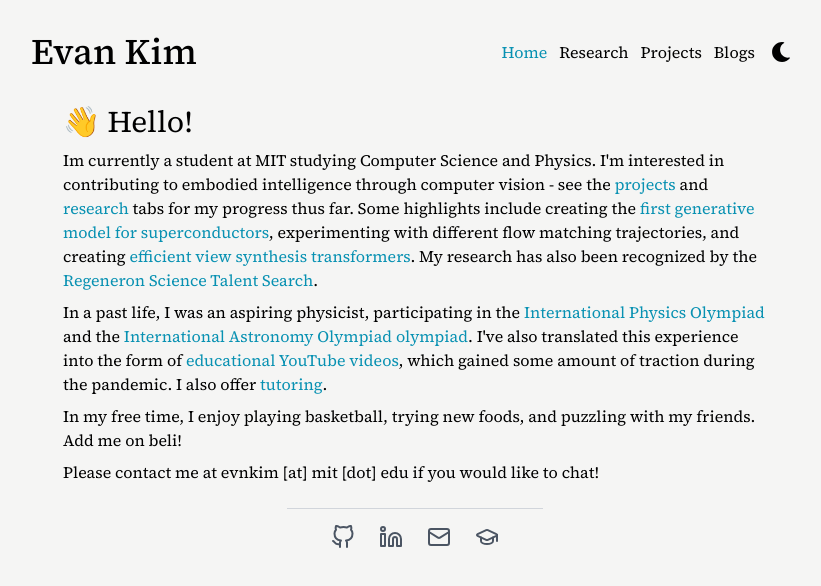
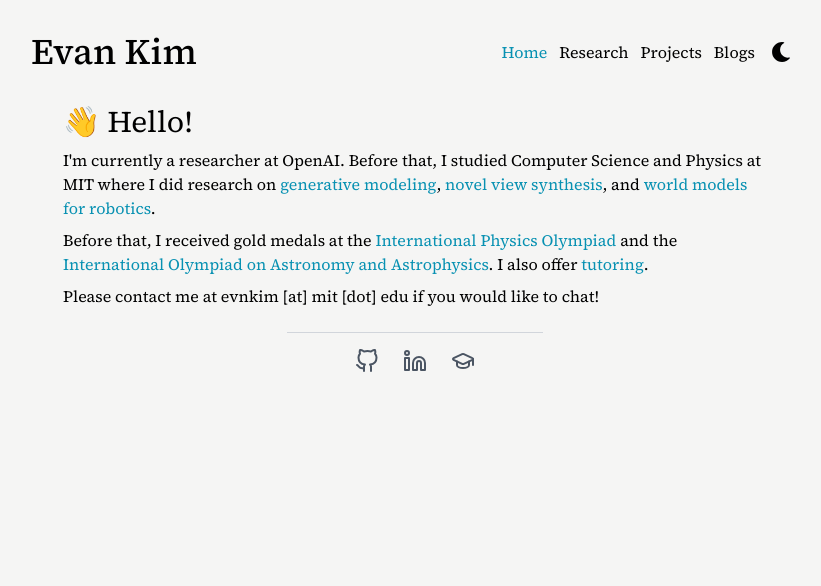
Before and after one commit to evnkim/evn.kim, a Next.js app: page / in a window 1280 px wide. Shown: the top 586 px of the page, without its empty margins (225-1046 px from the left). Built offline with nearby package versions, Linux system fonts and the light colour scheme.

Commit message:
bio update

```diff
--- a/src/app/(site)/page.tsx
+++ b/src/app/(site)/page.tsx
@@ -9,49 +9,27 @@ export default function Home() {
           <h1 className="text-3xl mb-2">👋 Hello!</h1>
           <div>
             <p>
-              Im currently a student at MIT studying Computer Science and Physics. I&apos;m interested in contributing
-              to embodied intelligence through computer vision -
-              see the <CyanLink href="/projects">projects</CyanLink> and <CyanLink href="/research">research</CyanLink> tabs for my
-              progress thus far. Some highlights include creating the{" "}
-              <CyanLink href="https://doi.org/10.1088/1361-648X/acfdeb">
-                first generative model for superconductors
-              </CyanLink>
-              , experimenting with different flow matching trajectories, and
-              creating <CyanLink href="/research/svsm">efficient view synthesis transformers</CyanLink>. My research has
-              also been recognized by the{" "}
-              <CyanLink href="https://www.societyforscience.org/regeneron-sts/2023-student-finalists/evan-kim/">
-                Regeneron Science Talent Search
-              </CyanLink>
-              .
+              I&apos;m currently a researcher at OpenAI. Before that, I studied Computer Science and
+              Physics at MIT where I did research on{" "}
+              <CyanLink href="https://doi.org/10.1088/1361-648X/acfdeb">generative modeling</CyanLink>
+              ,{" "}
+              <CyanLink href="/research/svsm">novel view synthesis</CyanLink>, and{" "}
+              <CyanLink href="https://vera.csail.mit.edu">world models for robotics</CyanLink>.
             </p>
             <p>
-              In a past life, I was an aspiring physicist, participating in
-              the{" "}
+              Before that, I received gold medals at the{" "}
               <CyanLink href="https://ipho-unofficial.org/timeline/2023/individual">
                 International Physics Olympiad
+              </CyanLink>{" "}
+              and the{" "}
+              <CyanLink href="https://usaaao.org/2023/08/19/16th-ioaa-has-ended/">
+                International Olympiad on Astronomy and Astrophysics
               </CyanLink>
-              {" "}and the{" "}
-              <CyanLink href="https://usaaao.org/2023/08/19/16th-ioaa-has-ended/">
-                International Astronomy Olympiad
-              </CyanLink>{" "}
-              <CyanLink href="https://usaaao.org/2022/08/23/15th-ioaa-has-ended/">
-                olympiad
-              </CyanLink>
-              . I&apos;ve
-              also translated this experience into the form of{" "}
-              <CyanLink href="https://youtube.com/@slippinghexagons">
-                educational YouTube videos
-              </CyanLink>
-              , which gained some amount of traction during the pandemic. I also
-              offer <CyanLink href="https://cambphys.com/">tutoring</CyanLink>.
+              . I also offer{" "}
+              <CyanLink href="https://cambphys.com/">tutoring</CyanLink>.
             </p>
             <p>
-              In my free time, I enjoy playing basketball, trying new foods, and
-              puzzling with my friends. Add me on beli!
-            </p>
-            <p>
-              Please contact me at evnkim [at] mit [dot] edu if you would like
-              to chat!
+              Please contact me at evnkim [at] mit [dot] edu if you would like to chat!
             </p>
           </div>
         </div>
--- a/src/app/Footer.tsx
+++ b/src/app/Footer.tsx
@@ -1,6 +1,6 @@
 import Link from "next/link";
 import { FiGithub, FiLinkedin } from "react-icons/fi";
-import { Mail, GraduationCap } from "lucide-react";
+import { GraduationCap } from "lucide-react";
 
 const Footer: React.FC = () => {
   return (
@@ -25,14 +25,6 @@ const Footer: React.FC = () => {
             <FiLinkedin size={24} />
           </Link>
           <Link
-            href="mailto:evnkim@mit.edu"
-            target="_blank"
-            rel="noopener noreferrer"
-            className="text-gray-600 hover:text-cyan-600 dark:text-gray-400 dark:hover:text-cyan-300"
-          >
-            <Mail size={24} />
-          </Link>
-          <Link
             href="https://scholar.google.com/citations?user=UTtaJaMAAAAJ&hl=en"
             target="_blank"
             rel="noopener noreferrer"
```
